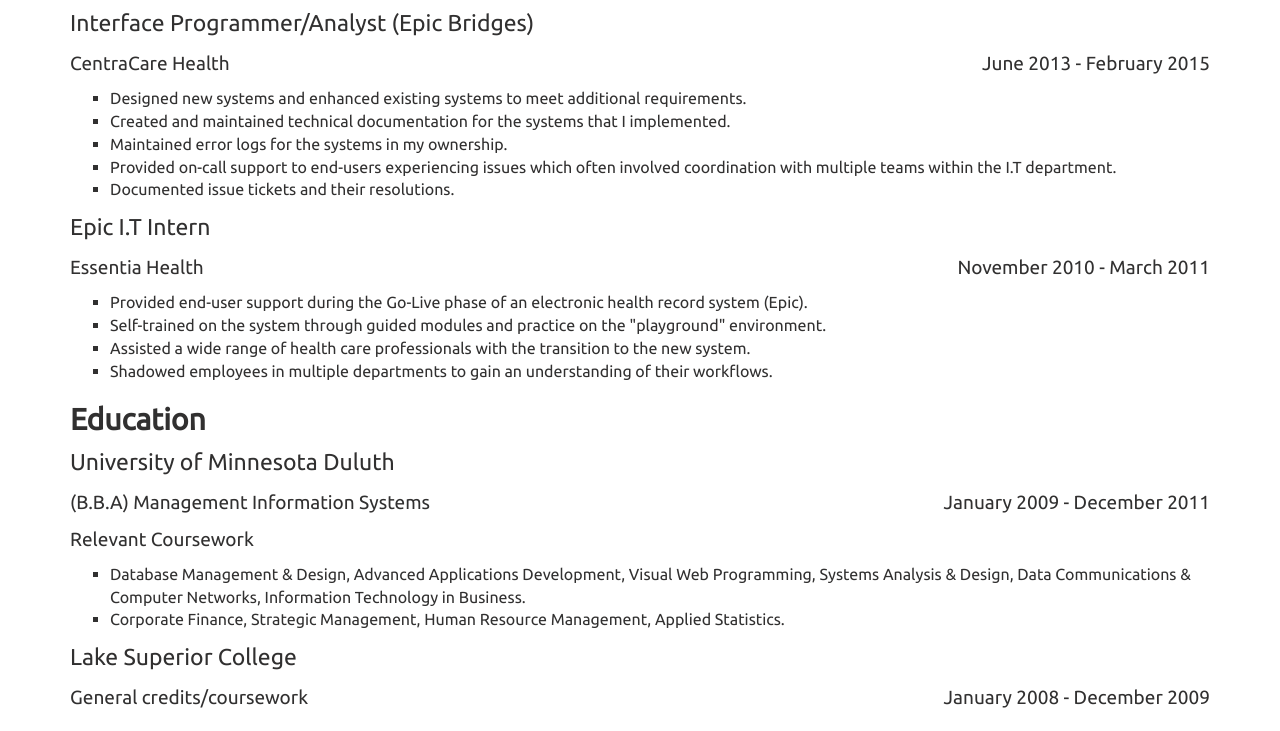
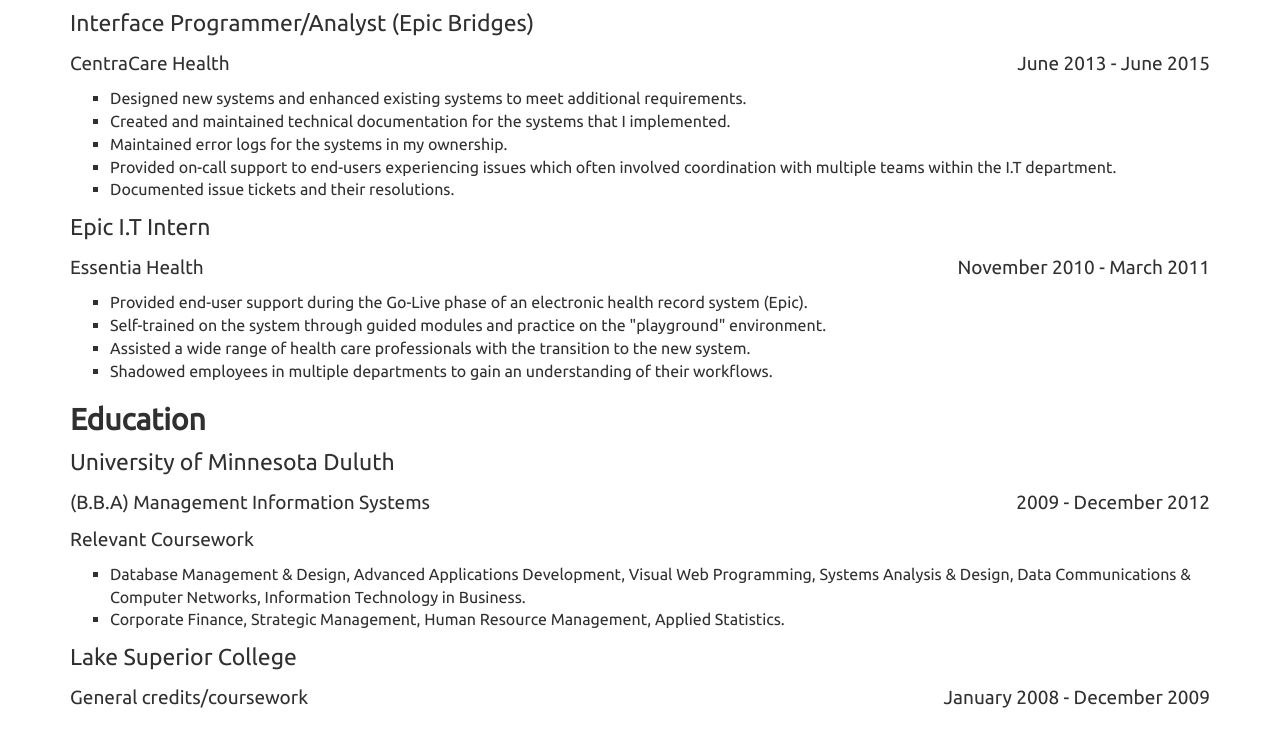
Before and after one commit to angelo-deme/angelo-deme.github.io, a plain HTML site: page index.html in a window 1280 px wide. Shown: the part 365-1096 px from the top of the page. Drawn offline with Linux system fonts and the light colour scheme.

Commit message:
Update index.html

```diff
--- a/index.html
+++ b/index.html
@@ -27,7 +27,7 @@
                 <h3>Work Experience</h3>
                 <div class="CentraCare">
                     <p>Interface Programmer/Analyst (Epic Bridges)</p>
-                    <p id="dates">June 2013 - February 2015</p>
+                    <p id="dates">June 2013 - June 2015</p>
                     <p id="place">CentraCare Health</p>
                     <ul>
                         <li>Designed new systems and enhanced existing systems to meet additional requirements.</li>
@@ -52,7 +52,7 @@
                         <h3>Education</h3>
                         <div class="umd">
                             <p>University of Minnesota Duluth</p>
-                            <p id="dates">January 2009 - December 2011</p>
+                            <p id="dates">2009 - December 2012</p>
                             <p id="course">(B.B.A) Management Information Systems</p>
                             <p id="course">Relevant Coursework</p>
                             <ul>
```
